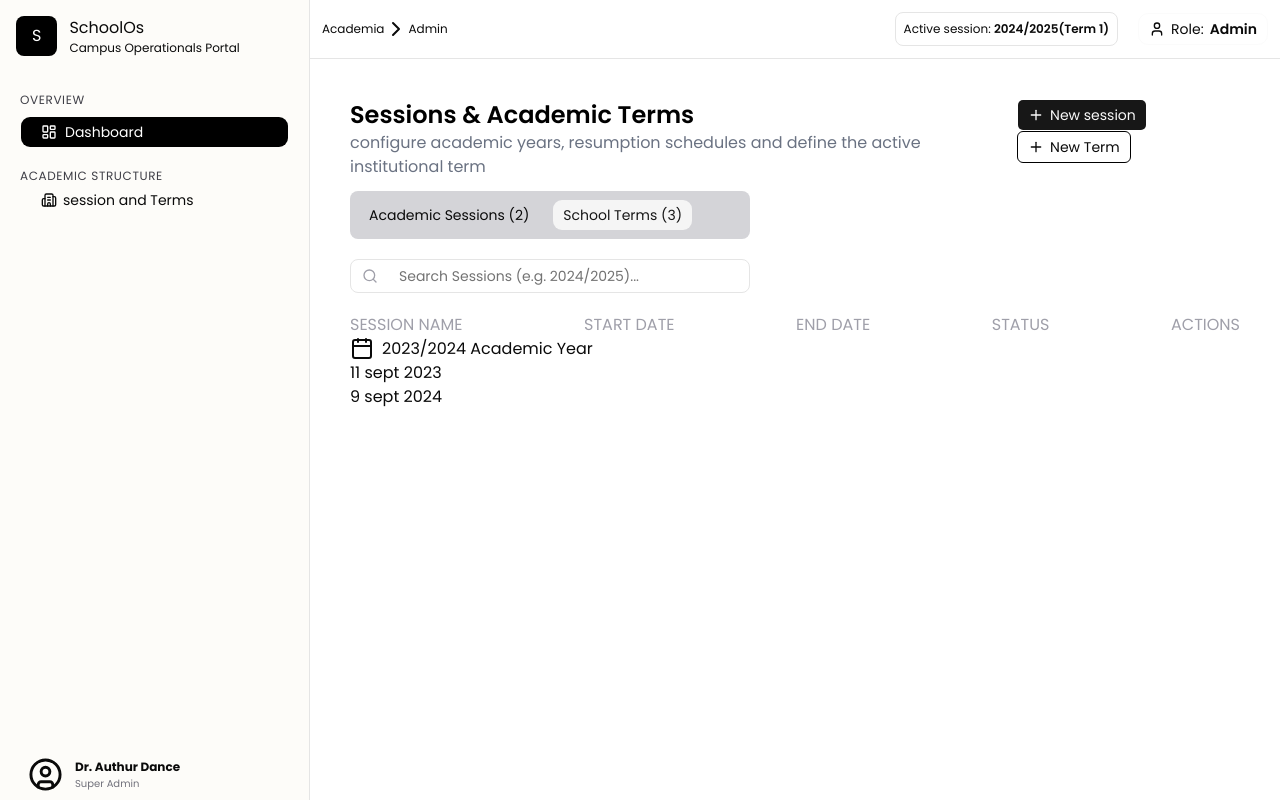
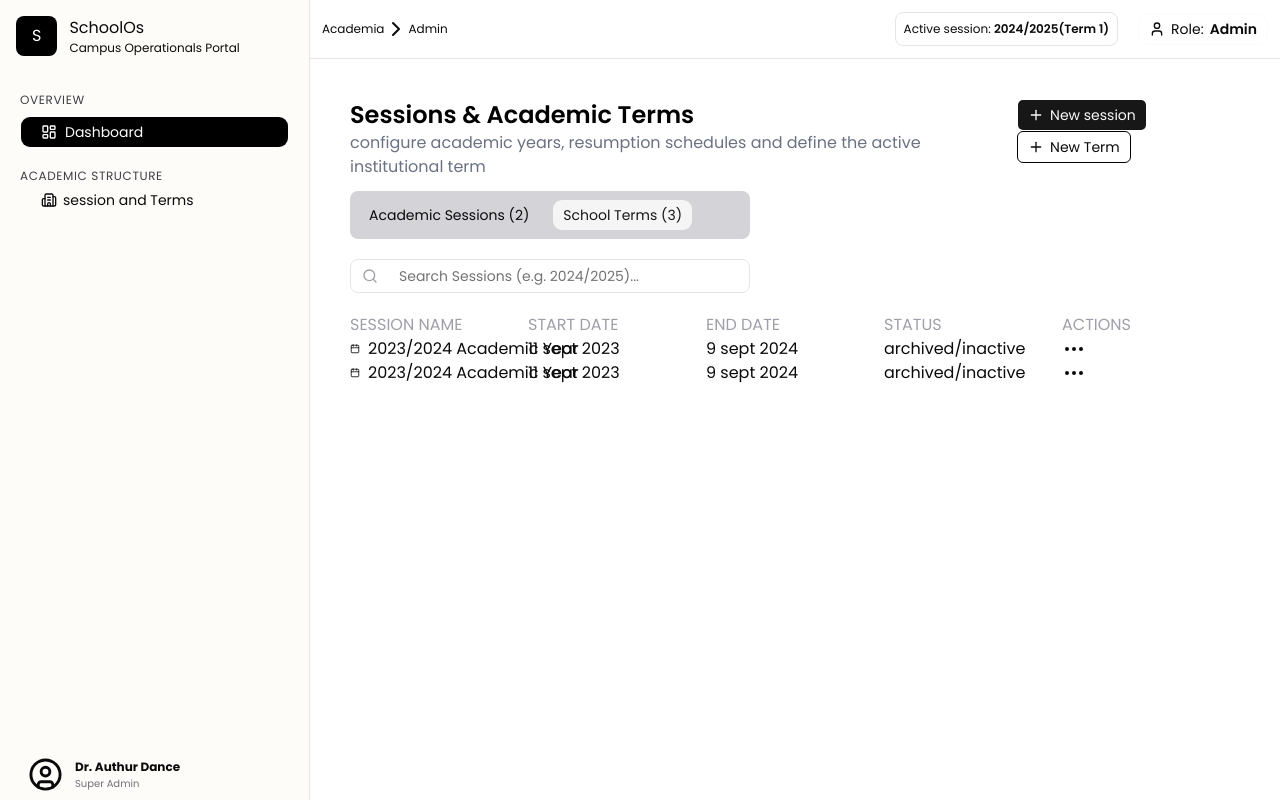
Before and after one commit to Maxwellsmall/schoolos, a Next.js app in the folder frontend/: page /liveportal/session in a window 1280 px wide. Built offline with nearby package versions, Linux system fonts and the light colour scheme.

Commit message:
feat: update session display with action buttons and improved layout

```diff
--- a/frontend/app/liveportal/session/page.tsx
+++ b/frontend/app/liveportal/session/page.tsx
@@ -1,6 +1,6 @@
 "use client"
 import { Button } from "@/components/ui/button"
-import { Calendar, Plus, Search } from "lucide-react"
+import { Calendar, Ellipsis, Plus, Search } from "lucide-react"
 import { Input } from "@/components/ui/input"
 
 export default function session(){
@@ -34,21 +34,37 @@ export default function session(){
         </div>
         <div className="">
             <div className="">
-                <div className="flex justify-between text-zinc-400 ">
+                <div className="grid grid-cols-5 text-zinc-400 ">
                     <p>SESSION NAME </p>
                     <p>START DATE</p>
                     <p>END DATE</p>
                     <p>STATUS</p>
                     <p>ACTIONS</p>
                 </div>
-                <div className="">
-                    <div className=" flex gap-2 items-center">
-                        <Calendar />
+                <div className="grid grid-cols-5 ">
+                    <div className=" flex gap-2 items-center w-[400px]">
+                        <Calendar size="10px" />
                     <p className="semibold">2023/2024 Academic Year</p>
                     </div>
-                    <p>11 sept 2023</p>
-                    <p>9 sept 2024</p>
+                    <p className="w-[300px]">11 sept 2023</p>
+                    <p className="w-[300px]">9 sept 2024</p>
+                    <p className="w-[300px]">archived/inactive</p>
+                    <button className="mr-0 w-[200px]">
+                        <Ellipsis />
+                    </button>
                     <p></p>
+                </div>
+                <div className="grid grid-cols-5 ">
+                    <div className=" flex gap-2 items-center w-[400px]">
+                        <Calendar size="10px" />
+                    <p className="semibold">2023/2024 Academic Year</p>
+                    </div>
+                    <p className="w-[300px]">11 sept 2023</p>
+                    <p className="w-[300px]">9 sept 2024</p>
+                    <p className="w-[300px]">archived/inactive</p>
+                    <button className="mr-0 w-[200px]">
+                        <Ellipsis />
+                    </button>
                     <p></p>
                 </div>
             </div>
```
